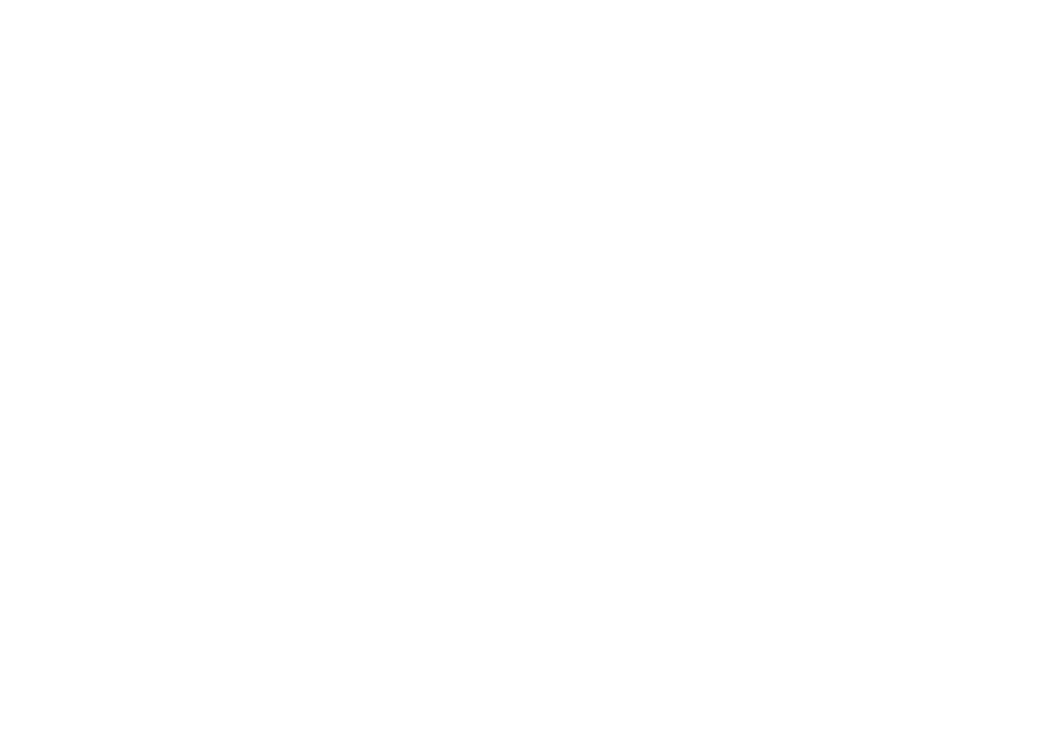
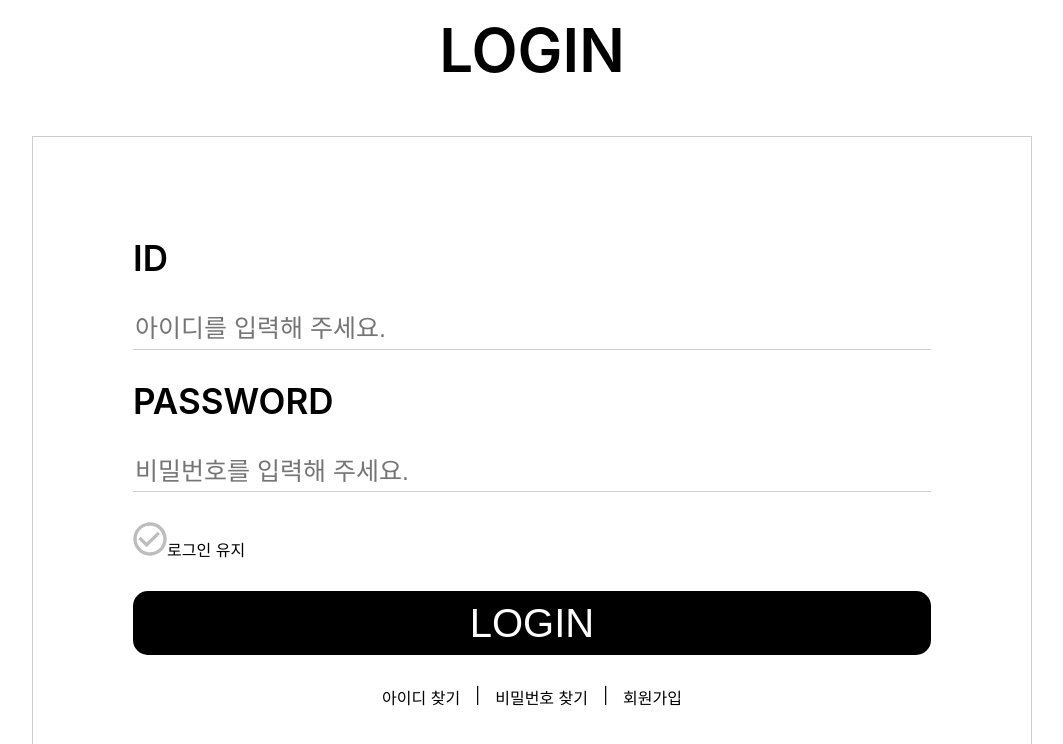
Before and after one commit to YoonKeumJae/BlogProject-client, a React (Create React App) app: page / in a window 1280 px wide. Shown: the top 744 px of the page, without its empty margins (108-1171 px from the left). Built offline with nearby package versions, Linux system fonts and the light colour scheme.

Commit message:
[Feat] 로그인 페이지 구현

```diff
--- a/src/App.js
+++ b/src/App.js
@@ -1,5 +1,10 @@
 import StyledApp from './styles/App-styled';
+import Signin from './pages/Auth/Index';
 
-const App = () => <StyledApp></StyledApp>;
+const App = () => (
+  <StyledApp>
+    <Signin />
+  </StyledApp>
+);
 
 export default App;
--- /dev/null
+++ b/src/pages/auth/Index.js
@@ -0,0 +1,133 @@
+import { useState, useCallback } from 'react';
+import styled from 'styled-components';
+
+const StyledLoginPage = styled.div`
+  * {
+    margin: 0;
+    box-sizing: border-box;
+  }
+  .wrapper {
+    display: flex;
+    flex-direction: column;
+    align-items: center;
+    justify-content: center;
+    place-items: center;
+    width: 100%;
+    height: 100vh;
+
+    .title {
+      font-size: 60px;
+      font-weight: 600;
+      margin-bottom: 50px;
+    }
+
+    .container {
+      display: flex;
+      flex-direction: column;
+      align-items: center;
+      border: 1px solid #cdcdcd;
+      width: 1000px;
+      height: 650px;
+      padding: 100px;
+
+      .form {
+        display: flex;
+        flex-direction: column;
+        width: 100%;
+        height: 100%;
+
+        .titleIdpw {
+          font-size: 35px;
+          font-weight: 600;
+          margin-bottom: 30px;
+        }
+        .inputIdpw {
+          width: 100%;
+          height: 50px;
+          font-size: 25px;
+          border: none;
+          border-bottom: 1px solid #cdcdcd;
+          margin-bottom: 30px;
+        }
+        .buttonWrapper {
+            margin-bottom: 30px;
+        }
+        .loginBtn {
+          width: 100%;
+          height: 80px;
+          background-color: black;
+          color: white;
+          font-size: 40px;
+          border-radius: 15px;
+          margin-bottom: 30px;
+        }
+      }
+      .finder {
+        width: 300px;
+        display: flex;
+        flex-direction: row;
+        justify-content: space-between;
+      }
+    }
+  }
+`;
+
+const Signin = () => {
+  const [isClicked, setIsClicked] = useState(false);
+
+  const clickHandler = useCallback(() => {
+    setIsClicked((prevClicked) => !prevClicked);
+  }, []);
+
+  return (
+    <StyledLoginPage>
+      <div className='wrapper'>
+        <div className='title'>LOGIN</div>
+        <div className='container'>
+          <form className='form'>
+            <div className='titleIdpw'>ID</div>
+
+            <input
+              className='inputIdpw'
+              type='text'
+              placeholder='아이디를 입력해 주세요.'
+            />
+
+            <div className='titleIdpw'>PASSWORD</div>
+
+            <input
+              className='inputIdpw'
+              type='password'
+              placeholder='비밀번호를 입력해 주세요.'
+            />
+
+            <div className='buttonWrapper'>
+              <button type='button' onClick={clickHandler}>
+                <svg
+                  width='34'
+                  height='34'
+                  viewBox='0 0 34 34'
+                  fill='none'
+                  xmlns='http://www.w3.org/2000/svg'
+                >
+                  <path
+                    d='M24.6502 9.63325L13.6668 20.6166L7.6835 14.6499L5.3335 16.9999L13.6668 25.3333L27.0002 11.9999L24.6502 9.63325ZM17.0002 0.333252C7.80016 0.333252 0.333496 7.79992 0.333496 16.9999C0.333496 26.1999 7.80016 33.6666 17.0002 33.6666C26.2002 33.6666 33.6668 26.1999 33.6668 16.9999C33.6668 7.79992 26.2002 0.333252 17.0002 0.333252ZM17.0002 30.3333C9.6335 30.3333 3.66683 24.3666 3.66683 16.9999C3.66683 9.63325 9.6335 3.66659 17.0002 3.66659C24.3668 3.66659 30.3335 9.63325 30.3335 16.9999C30.3335 24.3666 24.3668 30.3333 17.0002 30.3333Z'
+                    fill={isClicked ? '#5cdb5c' : '#BDBDBD'}
+                  />
+                </svg>
+              </button>
+              로그인 유지
+            </div>
+
+            <button className='loginBtn'>LOGIN</button>
+          </form>
+          <div className='finder'>
+            <a>아이디 찾기 </a>|<a> 비밀번호 찾기 </a>|<a>회원가입</a>
+          </div>
+        </div>
+      </div>
+    </StyledLoginPage>
+  );
+};
+
+export default Signin;
```
